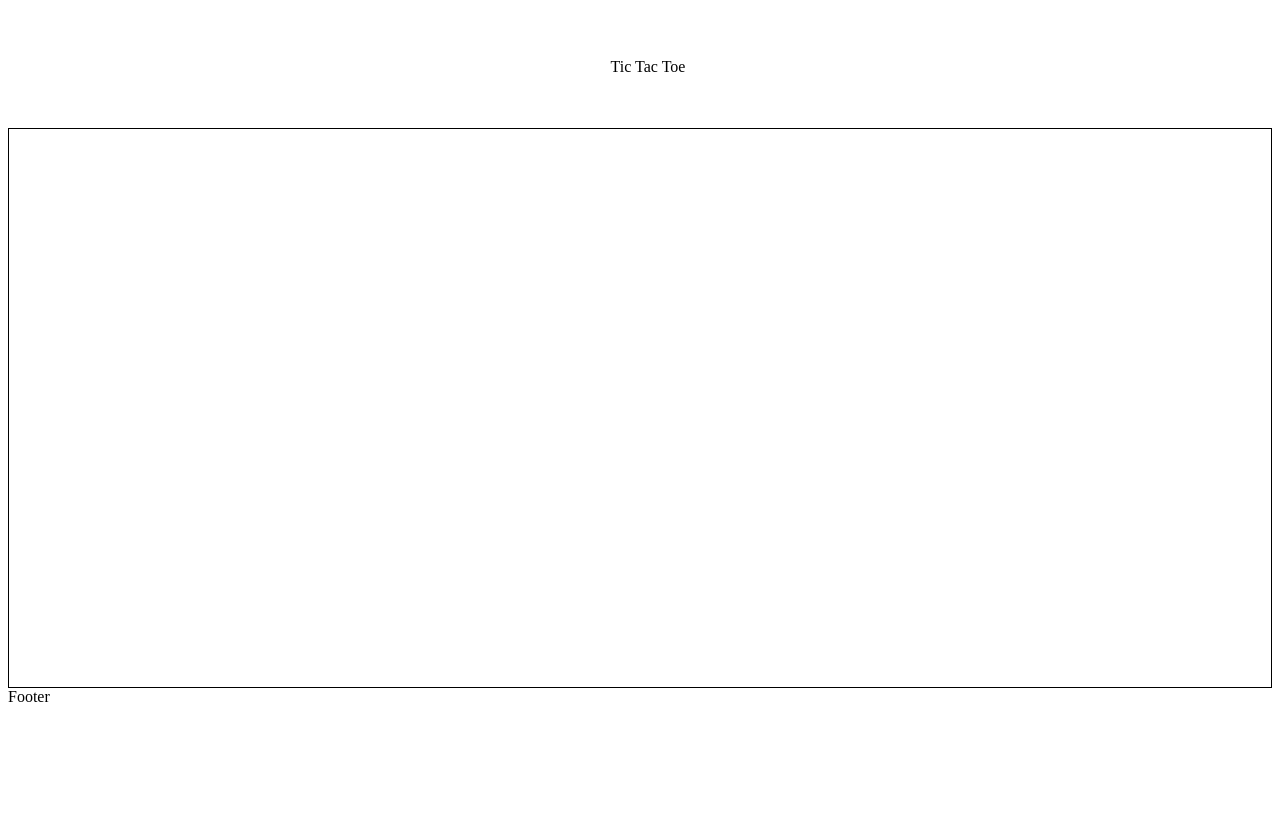
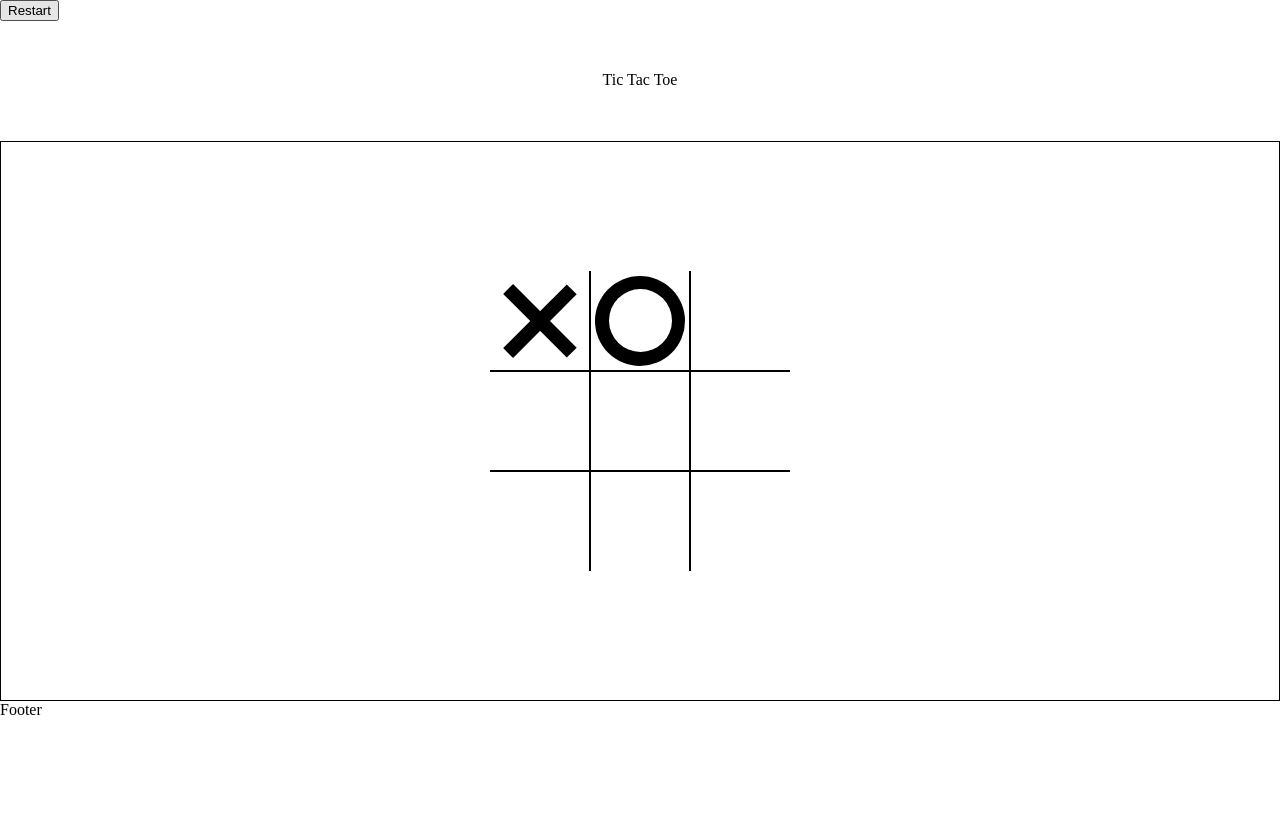
Before and after one commit to ramirezbryanc/tic_tac_toe, a plain HTML site: page index.html in a window 1280 px wide. Drawn offline with Linux system fonts and the light colour scheme.

Commit message:
Create the board. Add marker and hover effects using CSS.

```diff
--- a/index.html
+++ b/index.html
@@ -9,8 +9,22 @@
     <script src="./script.js" defer></script>
 </head>
 <body>
+    <div class="win">
+        <div class="win-message"></div>
+        <button id="reset">Restart</button>
+    </div>
     <div class="header">Tic Tac Toe</div>
-    <div class="main"></div>
+    <div class="board o">
+        <div class="cell x" data-cell></div>
+        <div class="cell o" data-cell></div>
+        <div class="cell" data-cell></div>
+        <div class="cell" data-cell></div>
+        <div class="cell" data-cell></div>
+        <div class="cell" data-cell></div>
+        <div class="cell" data-cell></div>
+        <div class="cell" data-cell></div>
+        <div class="cell" data-cell></div>
+    </div>
     <div class="footer">Footer</div>
 </body>
 </html>
--- a/style.css
+++ b/style.css
@@ -1,5 +1,14 @@
-* {
+*, *::after, *::before {
     box-sizing: border-box;
+}
+
+:root {
+    --cell-size: 100px;
+    --mark-size: calc(var(--cell-size)*0.9);
+}
+
+body {
+    margin: 0;
 }
 
 .header {
@@ -9,10 +18,104 @@
     padding: 50px 0px;
 }
 
-.main {
+.board {
     height: 70vh;
     border: solid rgb(0, 0, 0) 1px;
+    display: grid;
+    grid-template-columns: repeat(3, auto);
+    justify-content: center;
+    align-content: center;
+    justify-items: center;
+    align-items: center;
 }
+
+.cell {
+    border: 1px solid black;
+    height: var(--cell-size);
+    width: var(--cell-size);
+    display: flex;
+    justify-content: center;
+    align-items: center;
+    cursor: pointer;
+}
+
+.cell:first-child,
+.cell:nth-child(2),
+.cell:nth-child(3) {
+    border-top: 0;
+}
+
+.cell:nth-child(3n + 1) {
+    border-left: 0;
+}
+
+.cell:nth-child(3n) {
+    border-right: 0;
+}
+
+.cell:last-child,
+.cell:nth-child(8),
+.cell:nth-child(7) {
+    border-bottom: 0;
+}
+
+.cell.x,
+.cell.o {
+    cursor: not-allowed;
+}
+
+.cell.x::before,
+.cell.x::after,
+.board.x .cell:not(.x):not(.o):hover::before,
+.board.x .cell:not(.x):not(.o):hover::after {
+    content: "";
+    position: absolute;
+    width: calc(var(--mark-size) * 0.15);
+    height: var(--mark-size);
+    background-color: black;
+}
+
+.cell.x::before,
+.board.x .cell:not(.x):not(.o):hover::before {
+    transform: rotate(45deg);
+}
+
+.cell.x::after,
+.board.x .cell:not(.x):not(.o):hover::after {
+    transform: rotate(-45deg);
+}
+
+.cell.o::before,
+.cell.o::after,
+.board.o .cell:not(.x):not(.o):hover::before,
+.board.o .cell:not(.x):not(.o):hover::after {
+    content: "";
+    position: absolute;
+    border-radius: 50%;
+}
+
+.cell.o::before,
+.board.o .cell:not(.x):not(.o):hover::before {
+    height: var(--mark-size);
+    width: var(--mark-size);
+    background-color: black;
+}
+
+.cell.o::after,
+.board.o .cell:not(.x):not(.o):hover::after {
+    height: calc(var(--mark-size)*.7);
+    width: calc(var(--mark-size)*.7);
+    background-color: white;
+}
+
+.board.x .cell:not(.x):not(.o):hover::before,
+.board.x .cell:not(.x):not(.o):hover::after,
+.board.o .cell:not(.x):not(.o):hover::before {
+    background-color: lightgray;
+}
+
+
+
 .footer {
     width: 100vw;
     height: 15vh;
```
